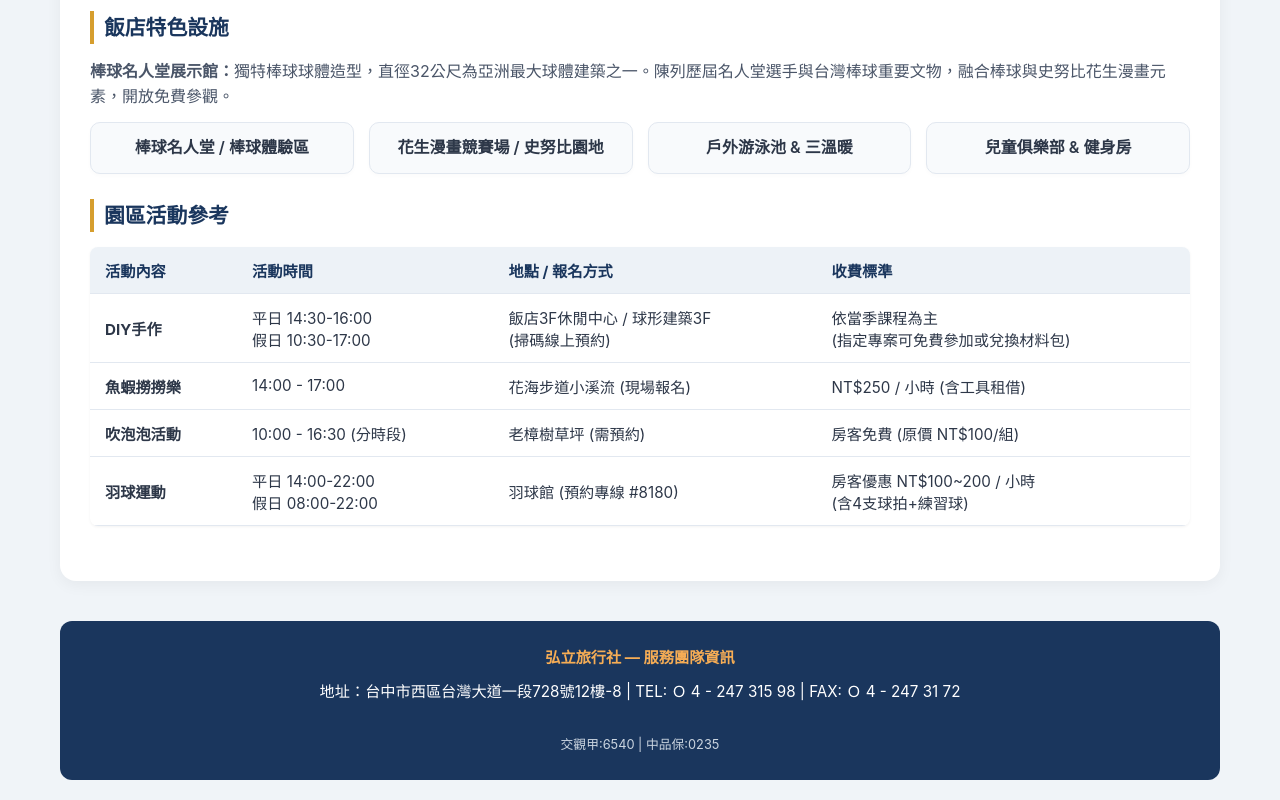
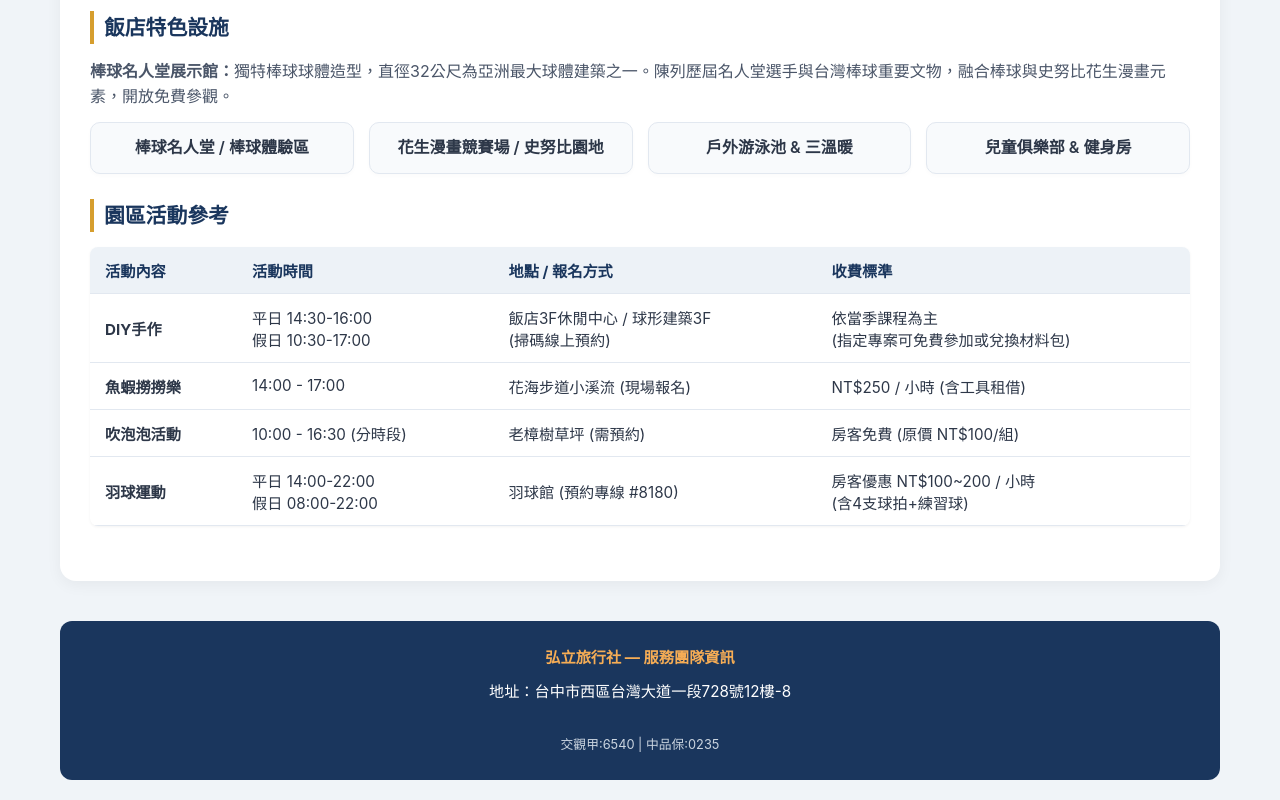
Before and after one commit to huanghuichun0120/jt-travel, a plain HTML site: page index.html in a window 1280 px wide. Shown: the part 882-1682 px from the top of the page. Drawn offline with Linux system fonts and the light colour scheme.

Commit message:
Add files via upload

```diff
--- a/index.html
+++ b/index.html
@@ -602,7 +602,7 @@
         <!-- Footer -->
         <footer>
             <h4>弘立旅行社 — 服務團隊資訊</h4>
-            <p>地址：台中市西區台灣大道一段728號12樓-8 | TEL: Ｏ 4 - 247 315 98 | FAX:  Ｏ 4 - 247 31 72</p>
+            <p>地址：台中市西區台灣大道一段728號12樓-8
             <div class="contact-grid">
 
             </div>
```
